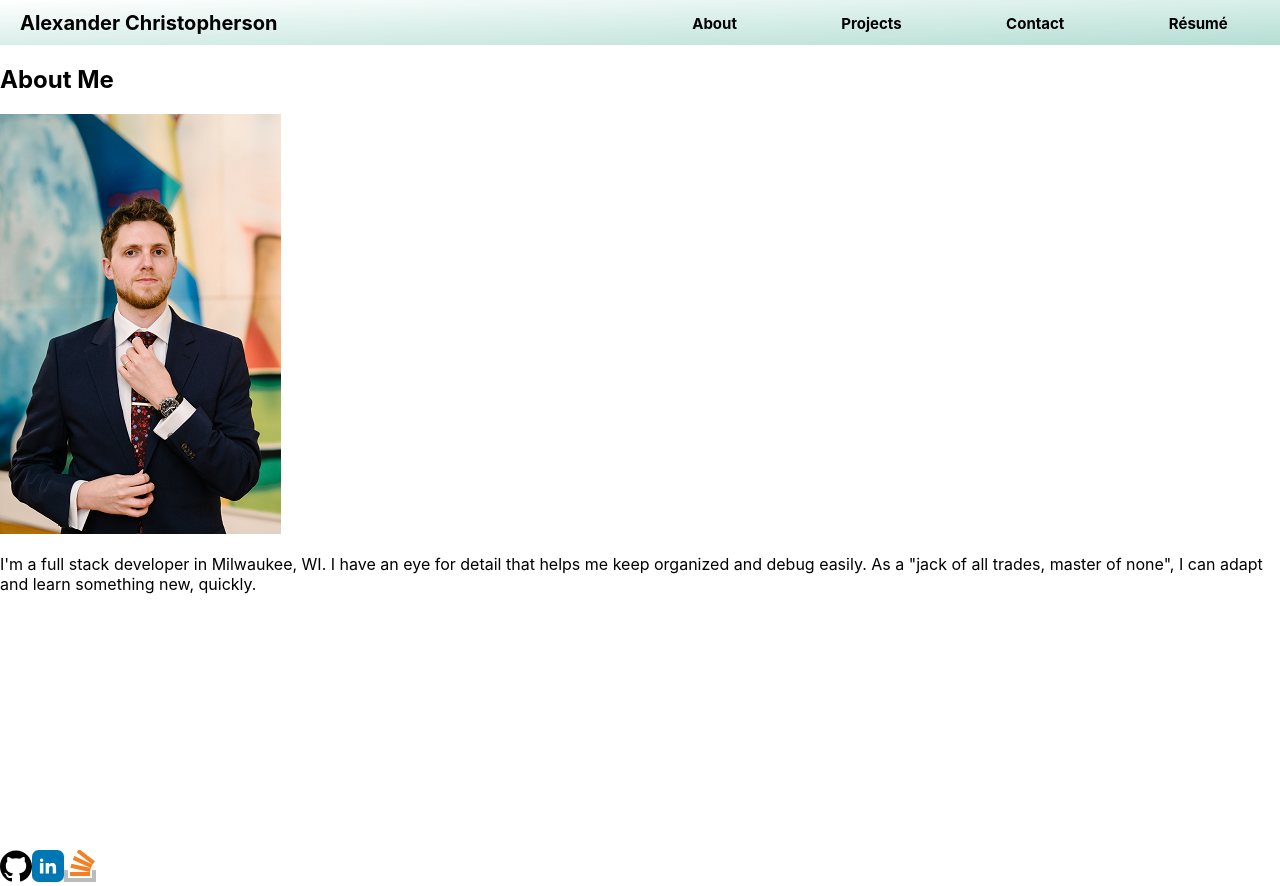
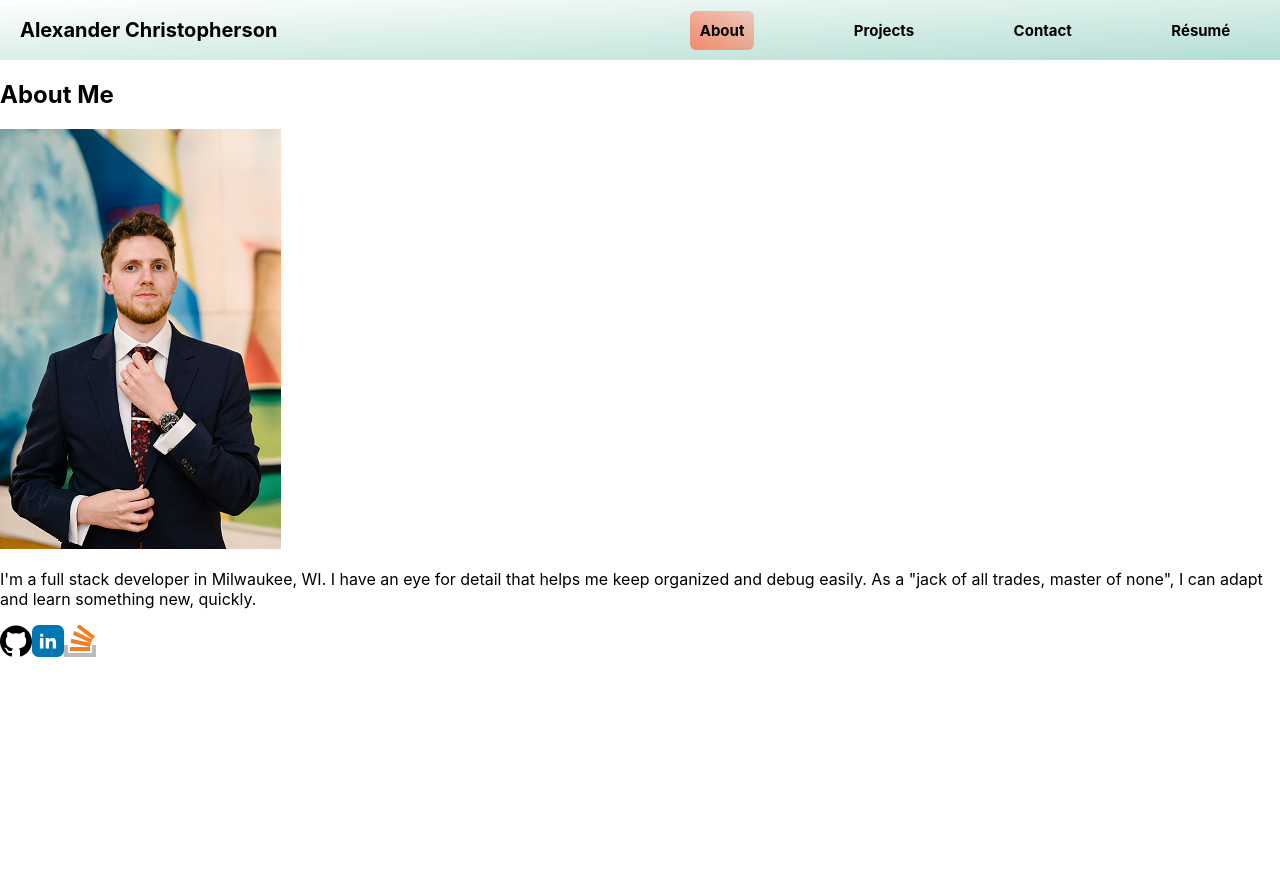
Before and after one commit to albenchris/alexander-christopherson-portfolio, a React (Create React App) app: page / in a window 1280 px wide. After the commit the page ends 800 px from the top, so only its background shows below. Built offline with nearby package versions, Linux system fonts and the light colour scheme.

Commit message:
more header styles, highlighting Nav based on current component rendered

```diff
--- a/src/components/Header/assets/css/style.css
+++ b/src/components/Header/assets/css/style.css
@@ -4,7 +4,8 @@ header {
     flex-wrap: wrap;
     align-items: center;
     justify-content: space-between;
-    min-height: 45px;
+    min-height: 60px;
+    overflow: hidden;
     background: linear-gradient(
         to right bottom,
         rgba(255, 255, 255, 0.7),
@@ -15,7 +16,7 @@ header {
 .my-name {
     font-size: 20px;
     font-weight: 700;
-    margin: 0 20px;
+    margin: 20px;
 }
 
 @media screen and (max-width: 700px) {
--- a/src/components/Nav/assets/css/style.css
+++ b/src/components/Nav/assets/css/style.css
@@ -13,13 +13,25 @@
 
 nav {
     width: 50vw;
+    height: auto;
 }
 
 .nav-link {
-    margin: 10px;
+    width: 50px;
+    height: 50px;
+    margin: 0 10px;
     font-weight: 700;
+    border-radius: 6px;
 }
 
+.active {
+    background: linear-gradient(
+        to left bottom,
+        rgba(255, 114, 79, 0.3),
+        rgba(255, 114, 79, 0.8)
+    );
+    padding: 10px;
+}
 
 @media screen and (max-width: 700px) {
 
--- a/src/components/Nav/index.js
+++ b/src/components/Nav/index.js
@@ -8,12 +8,12 @@ const Nav = (props) => {
         <nav>
             <div className="nav-container">
                 {tabs.map(tab => (
-                    <div className="nav-link" key={tab}>
+                    <div className="" key={tab}>
                         <a
                             href={`#${tab.toLowerCase()}`}
                             onClick={() => props.handlePageChange(tab)}
                             className={
-                                props.currentPage === tab ? 'active' : ''
+                                props.currentPage === tab ? 'nav-link active' : 'nav-link'
                             }
                         >
                             {tab}
--- a/src/index.css
+++ b/src/index.css
@@ -6,15 +6,13 @@ body {
     sans-serif;
   -webkit-font-smoothing: antialiased;
   -moz-osx-font-smoothing: grayscale;
+  height: 100vh;
+  position: relative;
 }
 
 code {
   font-family: source-code-pro, Menlo, Monaco, Consolas, 'Courier New',
     monospace;
-}
-
-section {
-  margin-bottom: 20%;
 }
 
 a {
```
